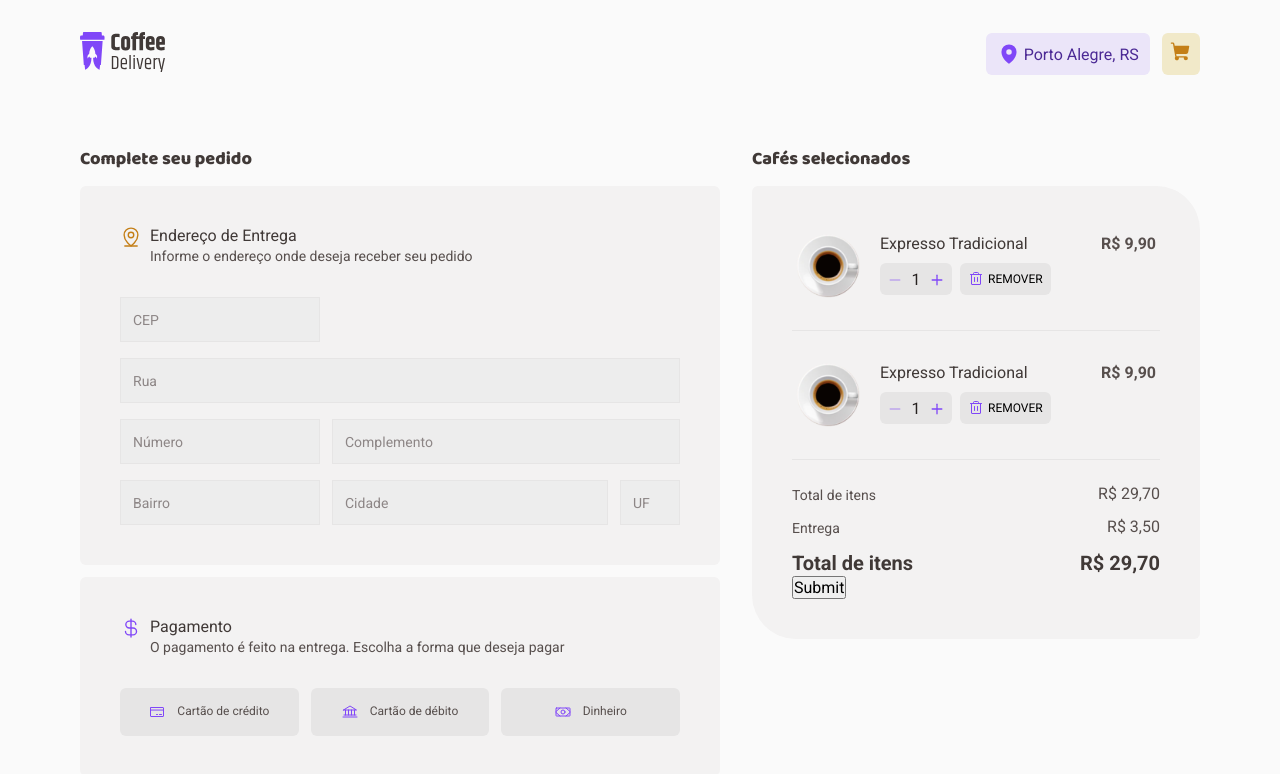
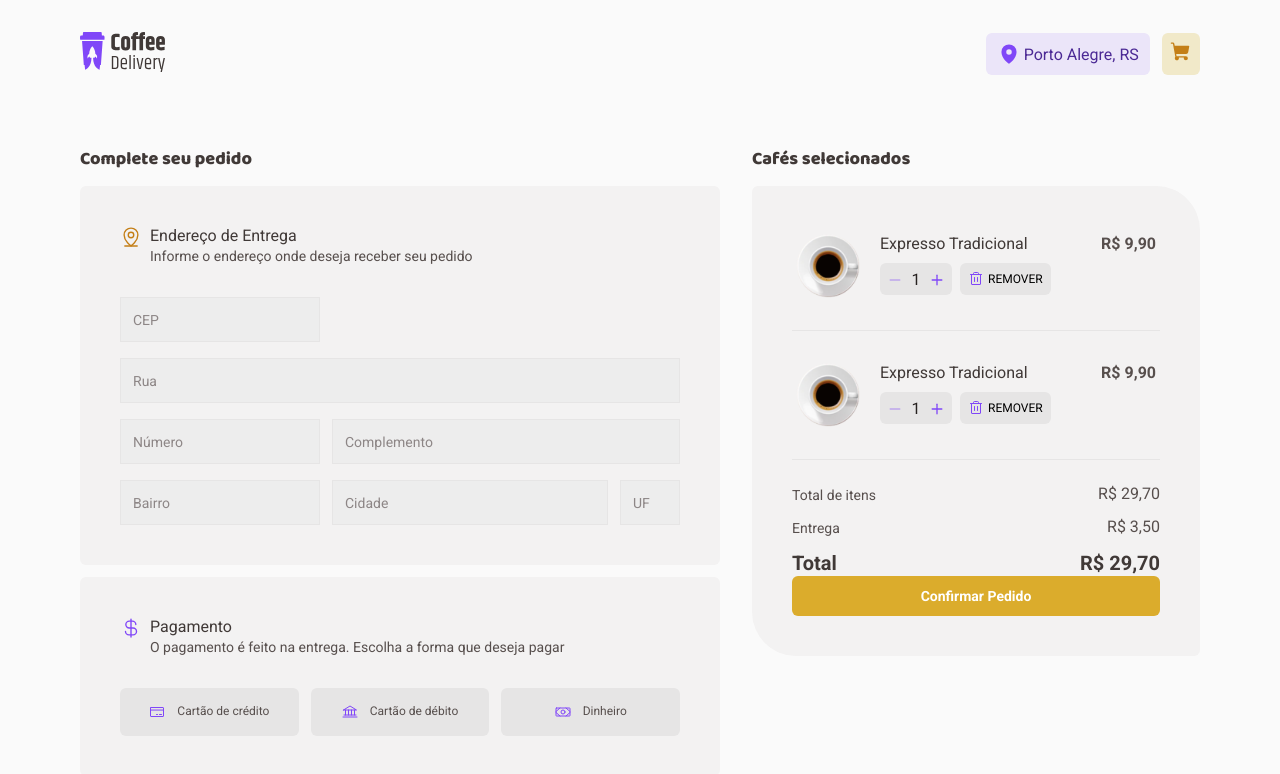
Before and after one commit to rnatu/coffee-delivery, a React (Vite) app: page /Checkout in a window 1280 px wide. Shown: the top 774 px of the page. Built offline with nearby package versions, Linux system fonts and the light colour scheme.

Commit message:
feat: add Button component

```diff
--- /dev/null
+++ b/src/components/Button/index.tsx
@@ -0,0 +1,10 @@
+import { ButtonHTMLAttributes } from 'react';
+import { ButtonContainer } from './styles';
+
+interface ButtonProps extends ButtonHTMLAttributes<HTMLButtonElement> {
+  text: string;
+}
+
+export function Button({ text, ...rest }: ButtonProps) {
+  return <ButtonContainer {...rest}>{text}</ButtonContainer>;
+}
--- /dev/null
+++ b/src/components/Button/styles.ts
@@ -0,0 +1,17 @@
+import styled from 'styled-components';
+
+export const ButtonContainer = styled.button`
+  padding: 0.75rem 0.0625rem;
+  width: 100%;
+  border: none;
+  border-radius: 6px;
+
+  background-color: ${({ theme }) => theme.colors['brand-yellow']};
+  font-size: ${({ theme }) => theme.textSizes['components-button-g']};
+  color: ${({ theme }) => theme.colors.white};
+  font-weight: 700;
+
+  &:hover {
+    background-color: ${({ theme }) => theme.colors['brand-yellow-dark']};
+  }
+`;
--- a/src/pages/Checkout/components/CartCard/CartResume.tsx
+++ b/src/pages/Checkout/components/CartCard/CartResume.tsx
@@ -14,7 +14,7 @@ export function CartResume() {
       </div>
       <div>
         <RegularText size="l" weight="700" color="subtitle">
-          Total de itens
+          Total
         </RegularText>
         <RegularText size="l" weight="700" color="subtitle">
           R$ 29,70
--- a/src/pages/Checkout/components/CartCard/index.tsx
+++ b/src/pages/Checkout/components/CartCard/index.tsx
@@ -1,3 +1,4 @@
+import { Button } from '../../../../components/Button';
 import { CartItem } from './CartItem';
 import { CartResume } from './CartResume';
 import { CartCardContainer } from './styles';
@@ -12,7 +13,7 @@ export function CartCard() {
 
       <CartResume />
 
-      <button type="submit">Submit</button>
+      <Button text="Confirmar Pedido" />
     </CartCardContainer>
   );
 }
```
